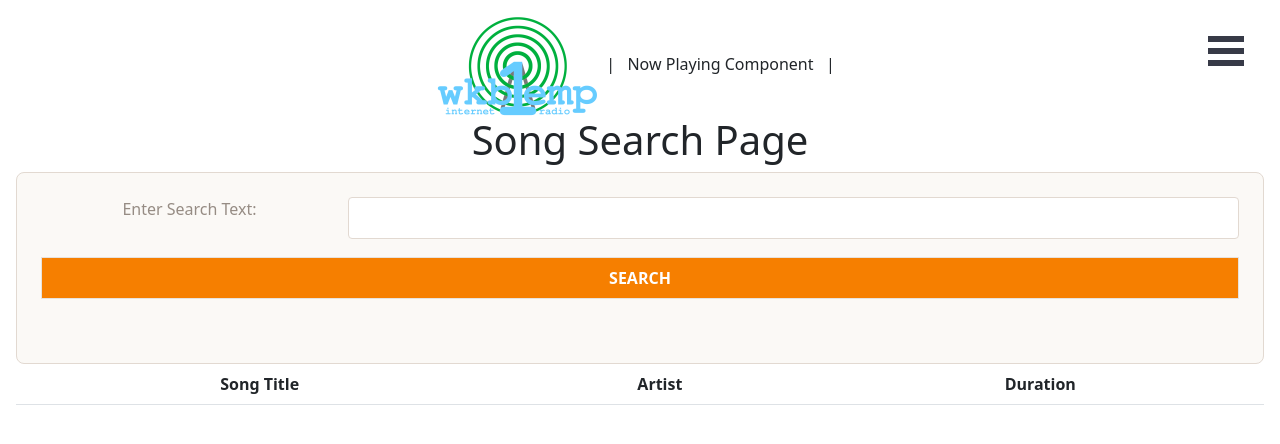
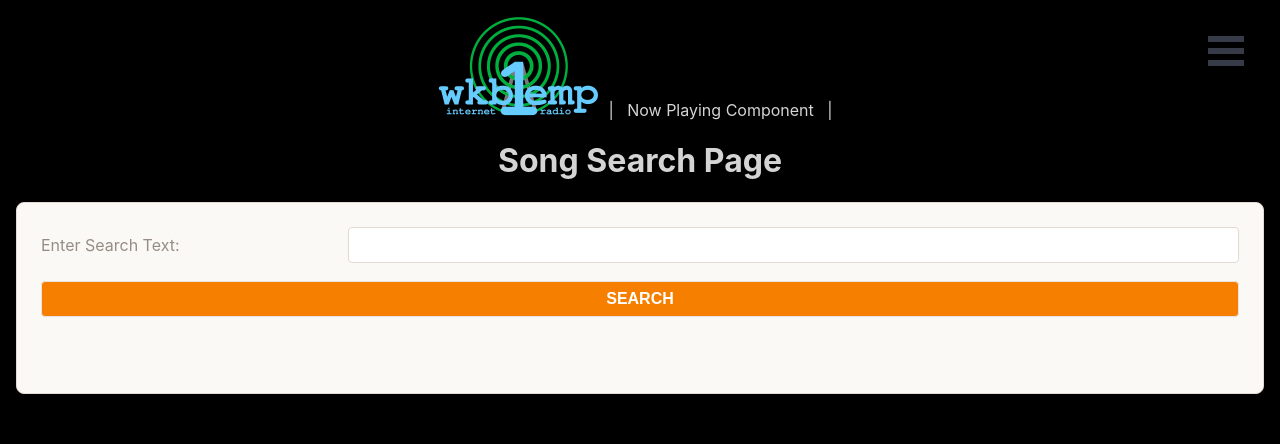
Before and after one commit to sdupree/wkb1emp-internet-radio, a React (Create React App) app: page /songs/search in a window 1280 px wide. Shown: the top 444 px of the page. Built offline with nearby package versions, Linux system fonts and the light colour scheme.

Commit message:
Remove bootstrap.

```diff
--- a/src/components/SearchResultList/SearchResultList.jsx
+++ b/src/components/SearchResultList/SearchResultList.jsx
@@ -1,5 +1,4 @@
 import SongListItem from '../SongListItem/SongListItem';
-import Table from 'react-bootstrap/Table';
 
 export default function SearchResultList({ searchResults }) {
   const items = searchResults.map(song =>
@@ -11,7 +10,9 @@ export default function SearchResultList({ searchResults }) {
     />
   );
   return (
-    <Table striped>
+    <>
+      { items.length ?
+        <table>
           <thead>
             <tr>
               <th>Song Title</th>
@@ -22,6 +23,10 @@ export default function SearchResultList({ searchResults }) {
           <tbody>
             {items}
           </tbody>
-    </Table>
+        </table>
+      :
+        <></>
+      }
+    </>
   );
 }
--- a/src/pages/App/App.jsx
+++ b/src/pages/App/App.jsx
@@ -8,7 +8,6 @@ import SongSearchPage from '../SongSearchPage/SongSearchPage';
 import NewSongPage from '../NewSongPage/NewSongPage';
 import Header from '../../components/Header/Header';
 import './App.css';
-import 'bootstrap/dist/css/bootstrap.min.css';
 
 export default function App() {
   const [user, setUser] = useState(getUser());
```
Lines whose indentation alone changed are shown as unchanged.
